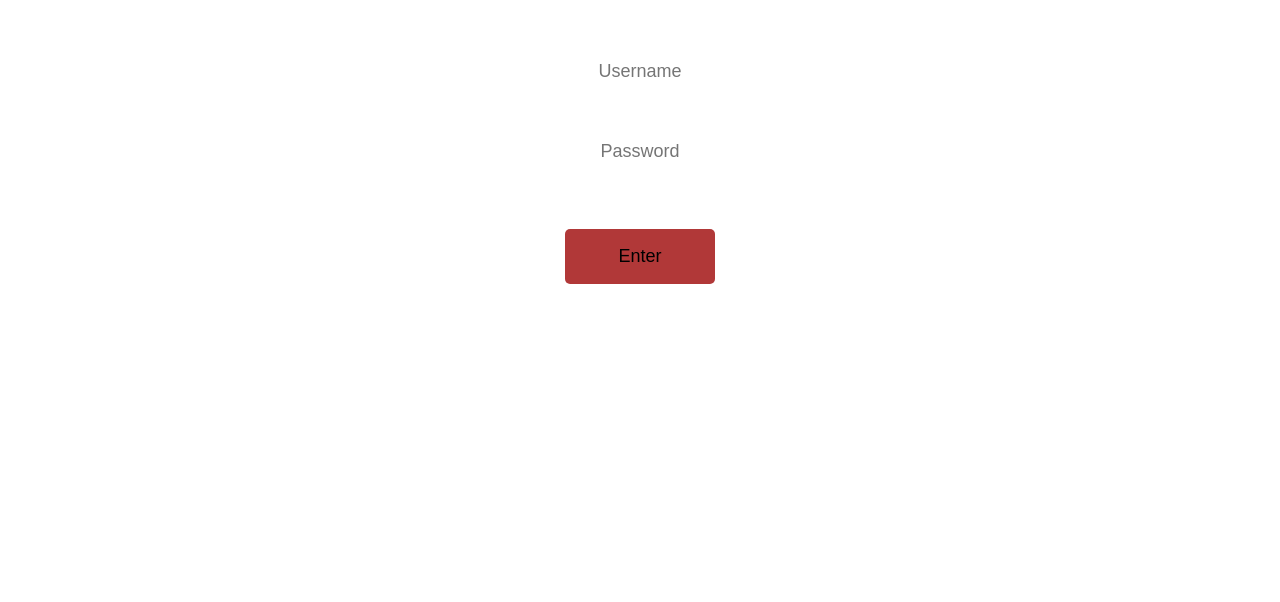
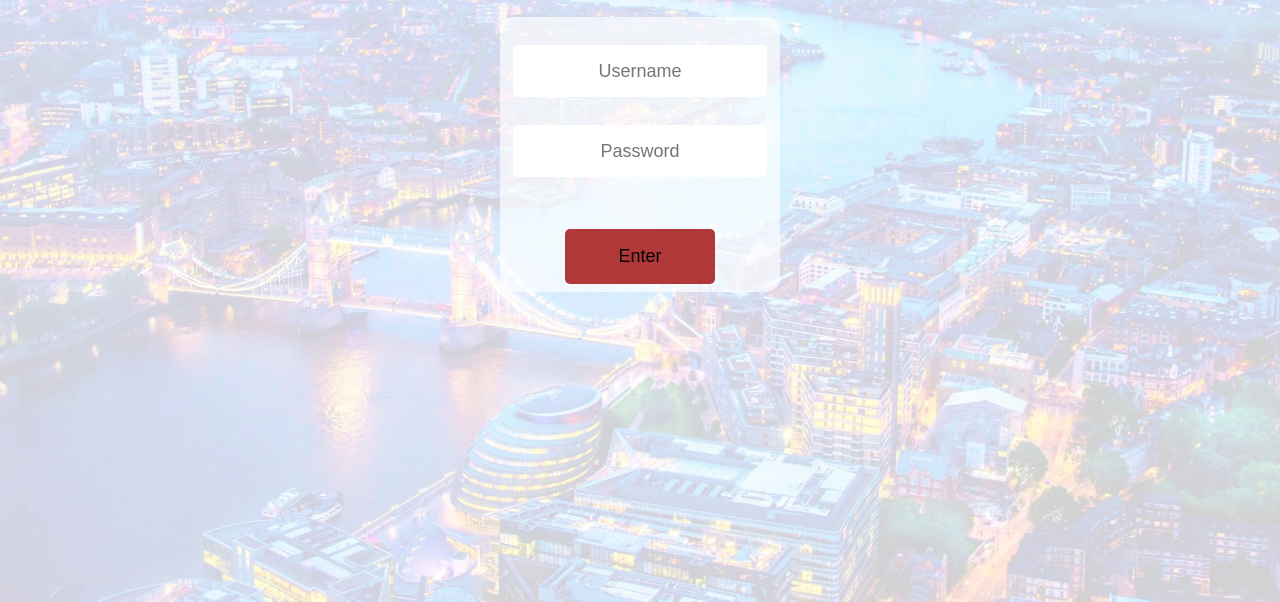
Before and after one commit to 64798392er7ewusd/Test7, a plain HTML site: page index.html in a window 1280 px wide. Shown: the part 198-800 px from the top of the page. Drawn offline with Linux system fonts and the light colour scheme; the site is published under a folder, as on GitHub Pages, so addresses that start at the root find nothing.

Commit message:
Update Styles.css

```diff
--- a/Styles.css
+++ b/Styles.css
@@ -4,7 +4,7 @@
     font-family: 'arial';
     font-size:x-large;
     text-align: center;
-    background-image: url(/Data/London_Opacity_Rev2.jpg);
+    background-image: url(./London_Opacity_Rev2.jpg);
     background-repeat: no-repeat;
     background-size: cover;
     background-attachment: fixed;
```
